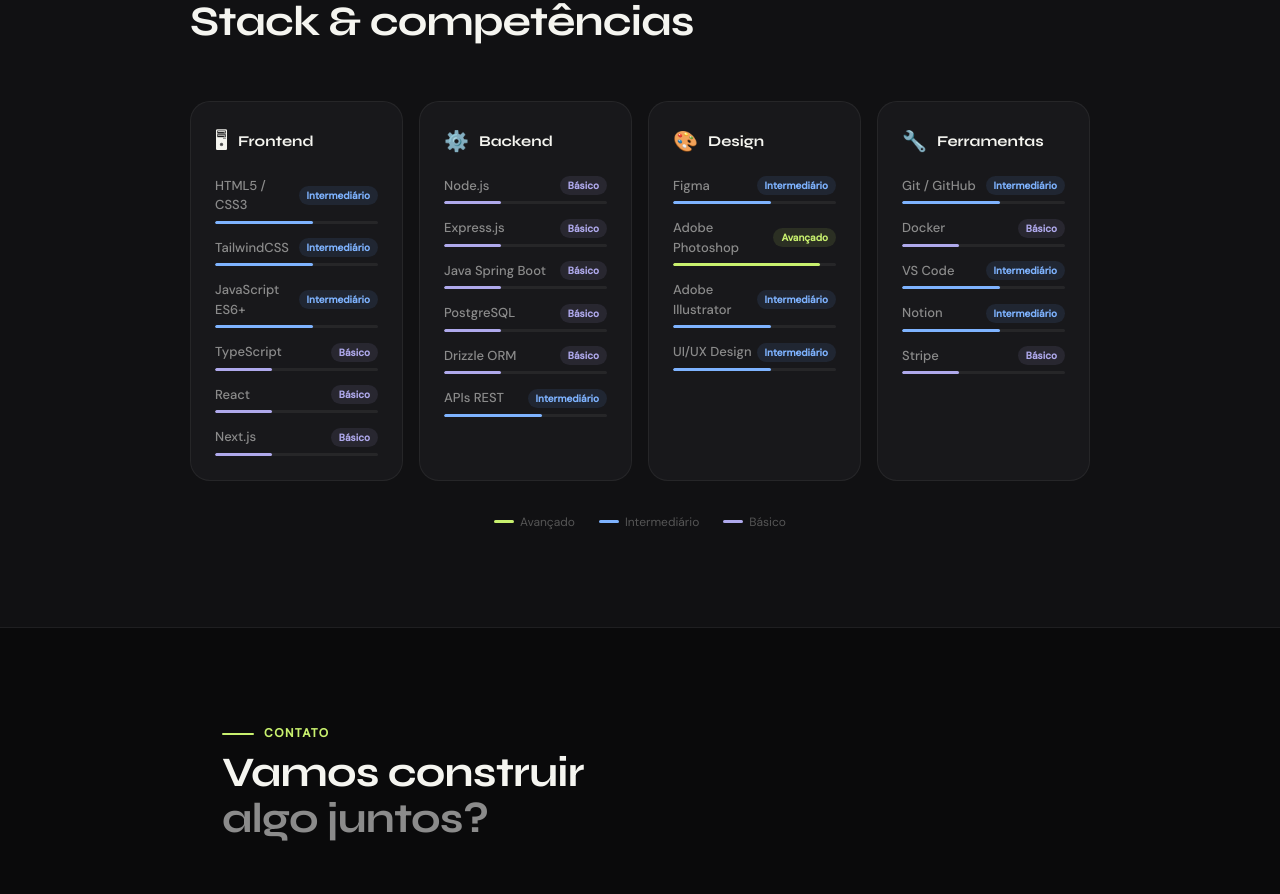
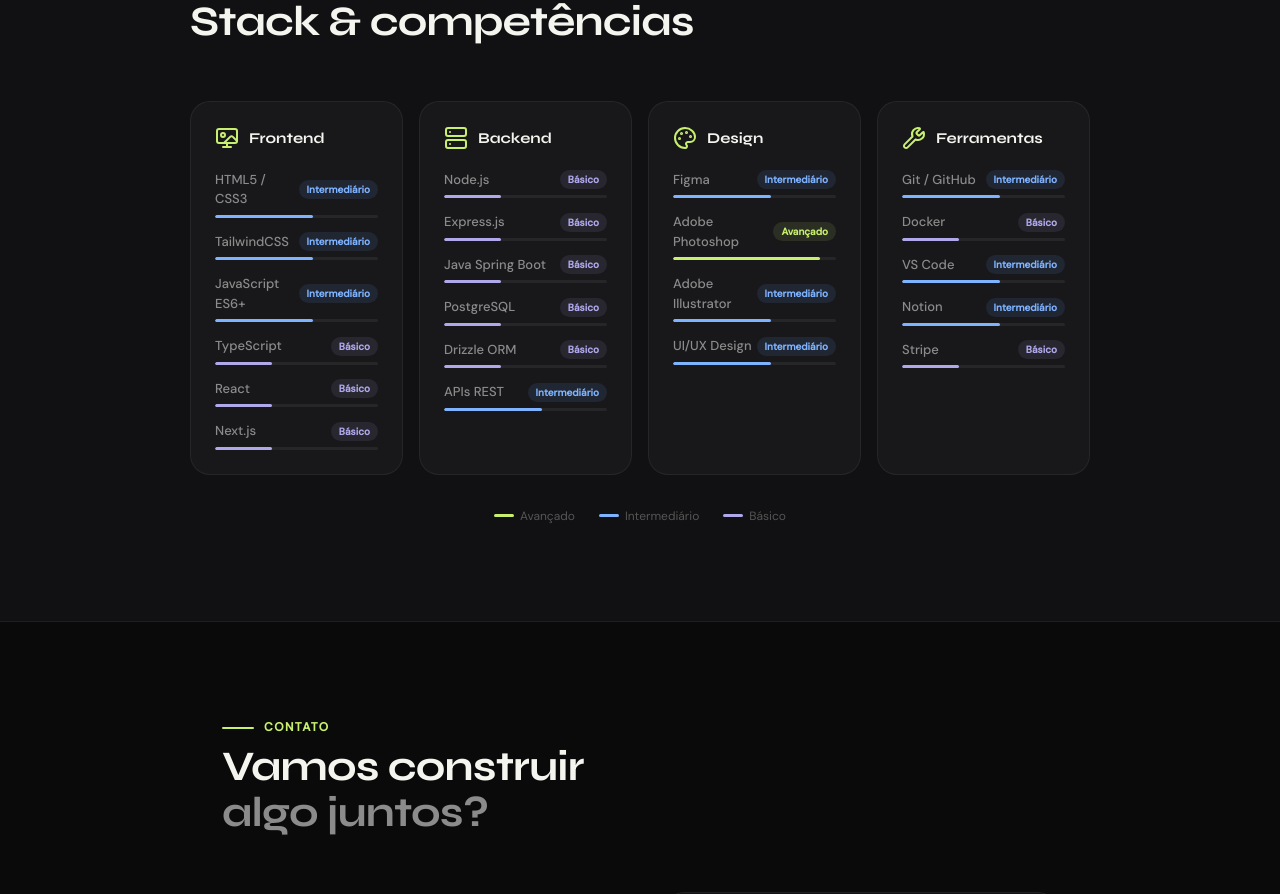
Before and after one commit to 7Zac/portifolio, a Next.js app: page / in a window 1280 px wide. Shown: the part 4260-5154 px from the top of the page. Built offline with nearby package versions, Linux system fonts and the light colour scheme.

Commit message:
style: changed skill icons to lucide icons

```diff
--- a/app/components/Skills.tsx
+++ b/app/components/Skills.tsx
@@ -1,5 +1,7 @@
 "use client";
 import { skills } from "@/app/lib/data";
+import { Palette, Server, Wallpaper, Wrench } from "lucide-react";
+import { ReactNode } from "react";
 
 const levelColor: Record<string, { bg: string; text: string; bar: string; width: string }> = {
   Avançado:    { bg: "rgba(200,240,110,0.1)", text: "var(--accent)", bar: "var(--accent)", width: "90%" },
@@ -7,11 +9,11 @@
   Básico:      { bg: "rgba(175,169,236,0.1)", text: "#AFA9EC", bar: "#AFA9EC", width: "35%" },
 };
 
-const iconMap: Record<string, string> = {
-  monitor: "🖥",
-  server: "⚙️",
-  palette: "🎨",
-  wrench: "🔧",
+const iconMap: Record<string, ReactNode> = {
+  frontend: <Wallpaper />,
+  backend: <Server />,
+  design: <Palette />,
+  tools: <Wrench />,
 };
 
 export default function Skills() {
@@ -54,7 +56,7 @@
             >
               {/* Category header */}
               <div style={{ display: "flex", alignItems: "center", gap: "10px", marginBottom: "1.25rem" }}>
-                <span style={{ fontSize: "20px" }}>{iconMap[category.icon]}</span>
+                <span className="text-[#c8f06e]" style={{ fontSize: "20px" }}>{iconMap[category.icon]}</span>
                 <h3
                   className="font-display"
                   style={{ fontSize: "15px", fontWeight: 700, color: "var(--text-primary)" }}
--- a/app/lib/data.ts
+++ b/app/lib/data.ts
@@ -1,3 +1,5 @@
+import { Wallpaper } from "lucide-react";
+
 export const personal = {
   name: "Isaac Lopes",
   role: "Desenvolvedor FullStack Jr.",
@@ -65,7 +67,7 @@
 export const skills = {
   frontend: {
     label: "Frontend",
-    icon: "monitor",
+    icon: "frontend",
     items: [
       { name: "HTML5 / CSS3", level: "Intermediário" },
       { name: "TailwindCSS", level: "Intermediário" },
@@ -77,7 +79,7 @@
   },
   backend: {
     label: "Backend",
-    icon: "server",
+    icon: "backend",
     items: [
       { name: "Node.js", level: "Básico" },
       { name: "Express.js", level: "Básico" },
@@ -89,7 +91,7 @@
   },
   design: {
     label: "Design",
-    icon: "palette",
+    icon: "design",
     items: [
       { name: "Figma", level: "Intermediário" },
       { name: "Adobe Photoshop", level: "Avançado" },
@@ -99,7 +101,7 @@
   },
   tools: {
     label: "Ferramentas",
-    icon: "wrench",
+    icon: "tools",
     items: [
       { name: "Git / GitHub", level: "Intermediário" },
       { name: "Docker", level: "Básico" },
```
